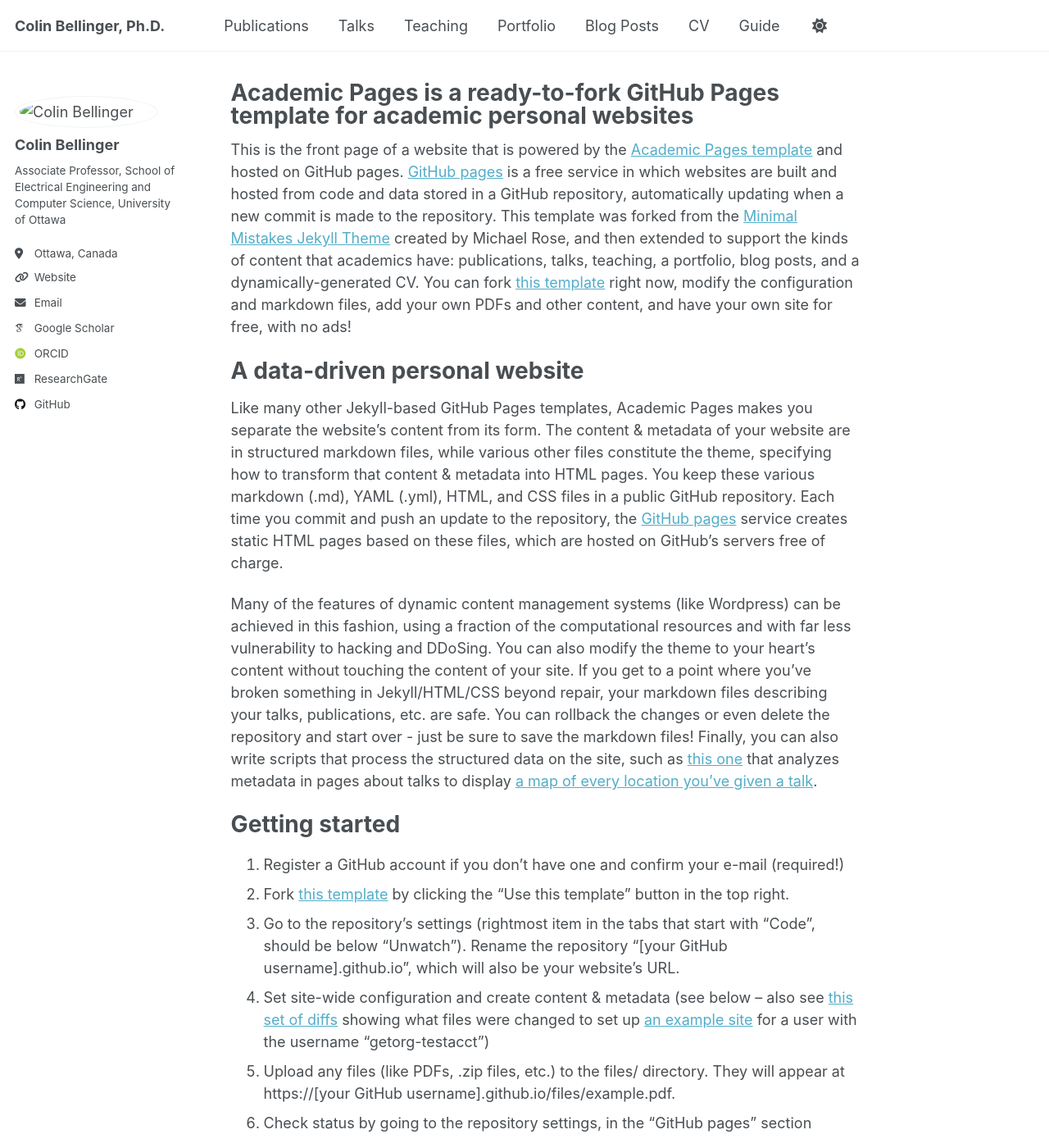
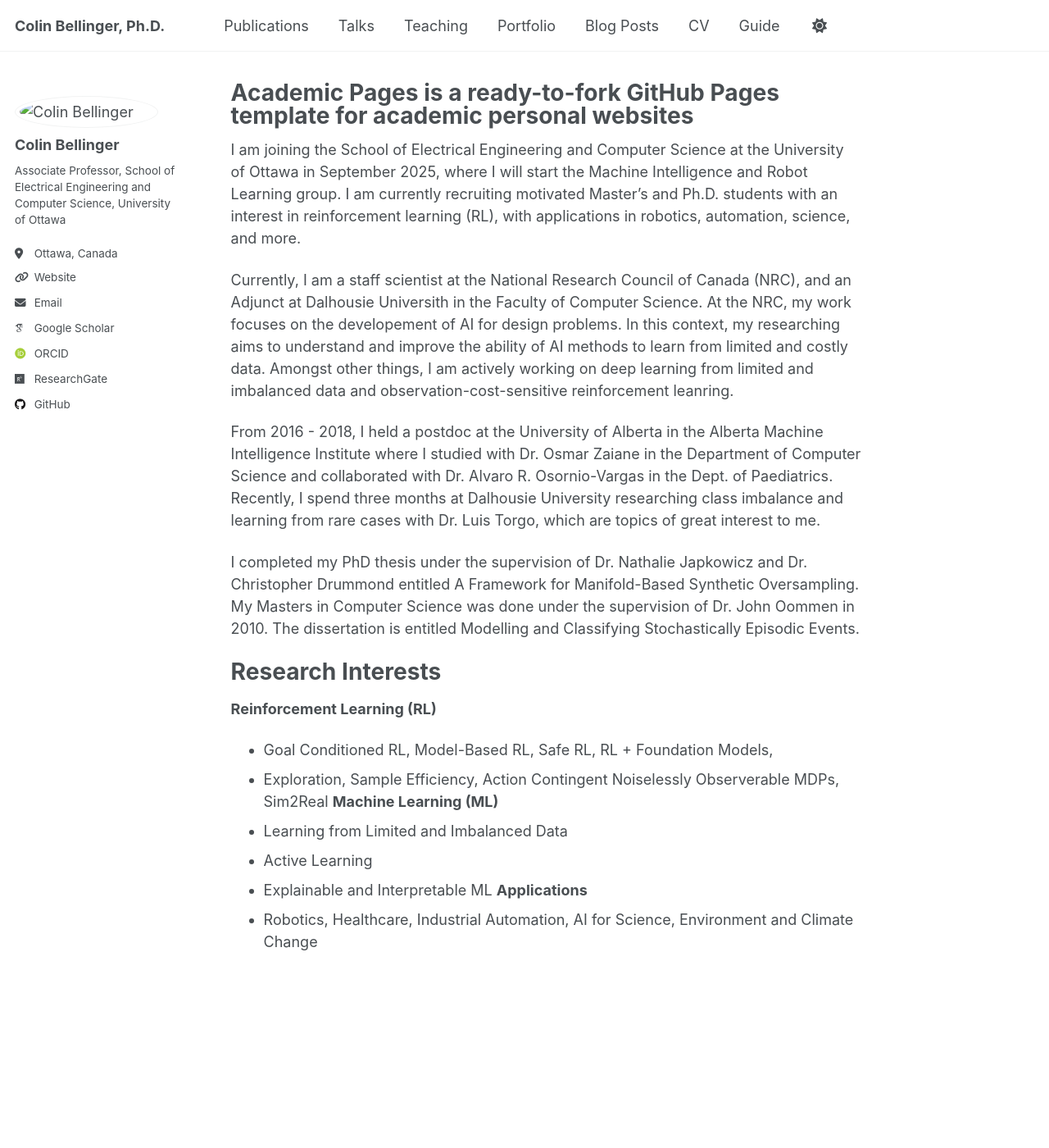
Before and after one commit to cbellinger27/cbellinger27, a Jekyll site: the page built from _pages/about.md, in a window 1280 px wide and 1400 px high. Shown: the whole window at 82% size. Built offline with Jekyll 4.4.1, drawn with Linux system fonts in a browser that asks for light colours; some web fonts are replaced; some of the changed text lies outside the part shown.

Commit message:
Update about.md

```diff
--- a/_pages/about.md
+++ b/_pages/about.md
@@ -7,43 +7,22 @@ redirect_from:
   - /about.html
 ---
 
-This is the front page of a website that is powered by the [Academic Pages template](https://github.com/academicpages/academicpages.github.io) and hosted on GitHub pages. [GitHub pages](https://pages.github.com) is a free service in which websites are built and hosted from code and data stored in a GitHub repository, automatically updating when a new commit is made to the repository. This template was forked from the [Minimal Mistakes Jekyll Theme](https://mmistakes.github.io/minimal-mistakes/) created by Michael Rose, and then extended to support the kinds of content that academics have: publications, talks, teaching, a portfolio, blog posts, and a dynamically-generated CV. You can fork [this template](https://github.com/academicpages/academicpages.github.io) right now, modify the configuration and markdown files, add your own PDFs and other content, and have your own site for free, with no ads!
+I am joining the School of Electrical Engineering and Computer Science at the University of Ottawa in September 2025, where I will start the Machine Intelligence and Robot Learning group. I am currently recruiting motivated Master's and Ph.D. students with an interest in reinforcement learning (RL), with applications in robotics, automation, science, and more.
 
-A data-driven personal website
+Currently, I am a staff scientist at the National Research Council of Canada (NRC), and an Adjunct at Dalhousie Universith in the Faculty of Computer Science. At the NRC, my work focuses on the developement of AI for design problems. In this context, my researching aims to understand and improve the ability of AI methods to learn from limited and costly data. Amongst other things, I am actively working on deep learning from limited and imbalanced data and observation-cost-sensitive reinforcement leanring.
+
+From 2016 - 2018, I held a postdoc at the University of Alberta in the Alberta Machine Intelligence Institute where I studied with Dr. Osmar Zaiane in the Department of Computer Science and collaborated with Dr. Alvaro R. Osornio-Vargas in the Dept. of Paediatrics. Recently, I spend three months at Dalhousie University researching class imbalance and learning from rare cases with Dr. Luis Torgo, which are topics of great interest to me.
+
+I completed my PhD thesis under the supervision of Dr. Nathalie Japkowicz and Dr. Christopher Drummond entitled A Framework for Manifold-Based Synthetic Oversampling. My Masters in Computer Science was done under the supervision of Dr. John Oommen in 2010. The dissertation is entitled Modelling and Classifying Stochastically Episodic Events.
+
+Research Interests
 ======
-Like many other Jekyll-based GitHub Pages templates, Academic Pages makes you separate the website's content from its form. The content & metadata of your website are in structured markdown files, while various other files constitute the theme, specifying how to transform that content & metadata into HTML pages. You keep these various markdown (.md), YAML (.yml), HTML, and CSS files in a public GitHub repository. Each time you commit and push an update to the repository, the [GitHub pages](https://pages.github.com/) service creates static HTML pages based on these files, which are hosted on GitHub's servers free of charge.
-
-Many of the features of dynamic content management systems (like Wordpress) can be achieved in this fashion, using a fraction of the computational resources and with far less vulnerability to hacking and DDoSing. You can also modify the theme to your heart's content without touching the content of your site. If you get to a point where you've broken something in Jekyll/HTML/CSS beyond repair, your markdown files describing your talks, publications, etc. are safe. You can rollback the changes or even delete the repository and start over - just be sure to save the markdown files! Finally, you can also write scripts that process the structured data on the site, such as [this one](https://github.com/academicpages/academicpages.github.io/blob/master/talkmap.ipynb) that analyzes metadata in pages about talks to display [a map of every location you've given a talk](https://academicpages.github.io/talkmap.html).
-
-Getting started
-======
-1. Register a GitHub account if you don't have one and confirm your e-mail (required!)
-1. Fork [this template](https://github.com/academicpages/academicpages.github.io) by clicking the "Use this template" button in the top right.
-1. Go to the repository's settings (rightmost item in the tabs that start with "Code", should be below "Unwatch"). Rename the repository "[your GitHub username].github.io", which will also be your website's URL.
-1. Set site-wide configuration and create content & metadata (see below -- also see [this set of diffs](http://archive.is/3TPas) showing what files were changed to set up [an example site](https://getorg-testacct.github.io) for a user with the username "getorg-testacct")
-1. Upload any files (like PDFs, .zip files, etc.) to the files/ directory. They will appear at https://[your GitHub username].github.io/files/example.pdf.
-1. Check status by going to the repository settings, in the "GitHub pages" section
-
-Site-wide configuration
-------
-The main configuration file for the site is in the base directory in [_config.yml](https://github.com/academicpages/academicpages.github.io/blob/master/_config.yml), which defines the content in the sidebars and other site-wide features. You will need to replace the default variables with ones about yourself and your site's github repository. The configuration file for the top menu is in [_data/navigation.yml](https://github.com/academicpages/academicpages.github.io/blob/master/_data/navigation.yml). For example, if you don't have a portfolio or blog posts, you can remove those items from that navigation.yml file to remove them from the header.
-
-Create content & metadata
-------
-For site content, there is one markdown file for each type of content, which are stored in directories like _publications, _talks, _posts, _teaching, or _pages. For example, each talk is a markdown file in the [_talks directory](https://github.com/academicpages/academicpages.github.io/tree/master/_talks). At the top of each markdown file is structured data in YAML about the talk, which the theme will parse to do lots of cool stuff. The same structured data about a talk is used to generate the list of talks on the [Talks page](https://academicpages.github.io/talks), each [individual page](https://academicpages.github.io/talks/2012-03-01-talk-1) for specific talks, the talks section for the [CV page](https://academicpages.github.io/cv), and the [map of places you've given a talk](https://academicpages.github.io/talkmap.html) (if you run this [python file](https://github.com/academicpages/academicpages.github.io/blob/master/talkmap.py) or [Jupyter notebook](https://github.com/academicpages/academicpages.github.io/blob/master/talkmap.ipynb), which creates the HTML for the map based on the contents of the _talks directory).
-
-**Markdown generator**
-
-The repository includes [a set of Jupyter notebooks](https://github.com/academicpages/academicpages.github.io/tree/master/markdown_generator
-) that converts a CSV containing structured data about talks or presentations into individual markdown files that will be properly formatted for the Academic Pages template. The sample CSVs in that directory are the ones I used to create my own personal website at stuartgeiger.com. My usual workflow is that I keep a spreadsheet of my publications and talks, then run the code in these notebooks to generate the markdown files, then commit and push them to the GitHub repository.
-
-How to edit your site's GitHub repository
-------
-Many people use a git client to create files on their local computer and then push them to GitHub's servers. If you are not familiar with git, you can directly edit these configuration and markdown files directly in the github.com interface. Navigate to a file (like [this one](https://github.com/academicpages/academicpages.github.io/blob/master/_talks/2012-03-01-talk-1.md) and click the pencil icon in the top right of the content preview (to the right of the "Raw | Blame | History" buttons). You can delete a file by clicking the trashcan icon to the right of the pencil icon. You can also create new files or upload files by navigating to a directory and clicking the "Create new file" or "Upload files" buttons.
-
-Example: editing a markdown file for a talk
-![Editing a markdown file for a talk](/images/editing-talk.png)
-
-For more info
-------
-More info about configuring Academic Pages can be found in [the guide](https://academicpages.github.io/markdown/), the [growing wiki](https://github.com/academicpages/academicpages.github.io/wiki), and you can always [ask a question on GitHub](https://github.com/academicpages/academicpages.github.io/discussions). The [guides for the Minimal Mistakes theme](https://mmistakes.github.io/minimal-mistakes/docs/configuration/) (which this theme was forked from) might also be helpful.
+**Reinforcement Learning (RL)**
+- Goal Conditioned RL, Model-Based RL, Safe RL, RL + Foundation Models,
+- Exploration, Sample Efficiency, Action Contingent Noiselessly Observerable MDPs, Sim2Real
+**Machine Learning (ML)**
+- Learning from Limited and Imbalanced Data
+- Active Learning
+- Explainable and Interpretable ML
+**Applications**
+- Robotics, Healthcare, Industrial Automation, AI for Science, Environment and Climate Change
```
